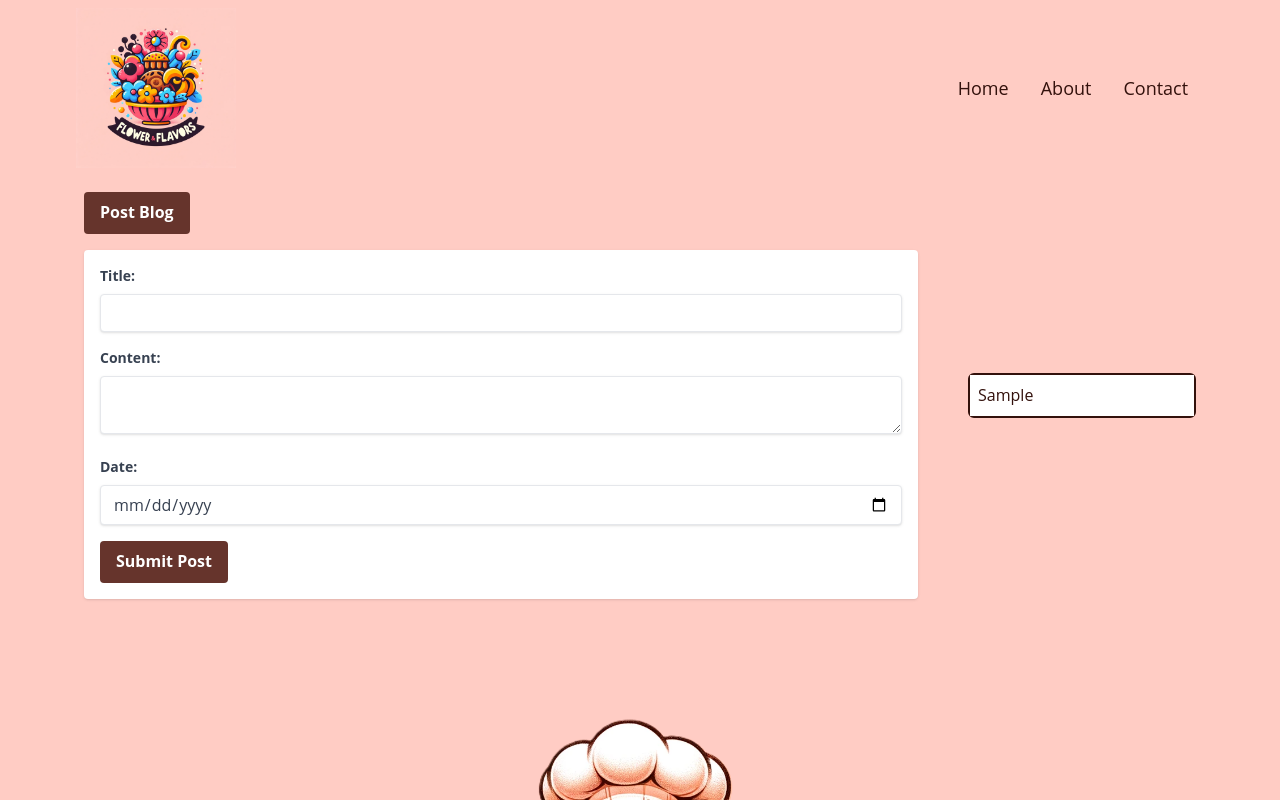
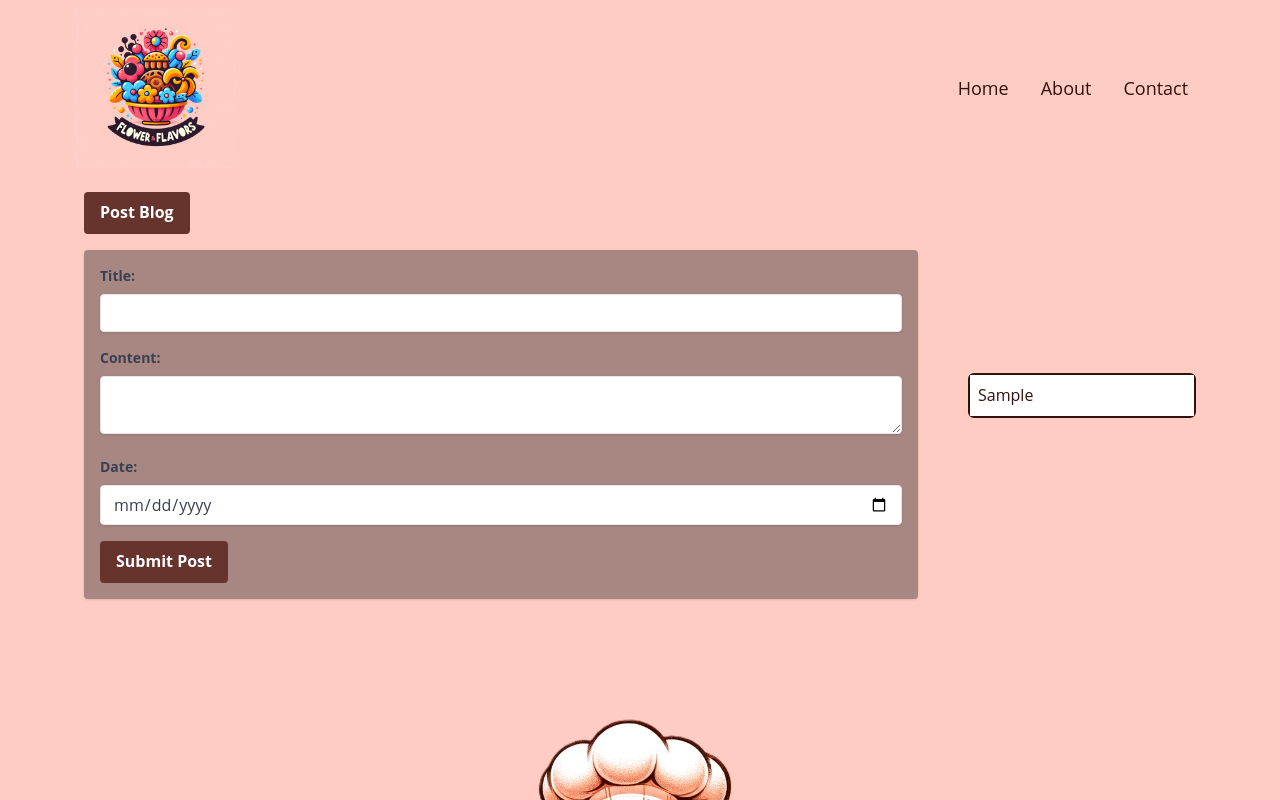
Before and after one commit to rylandsherman1/flower-and-flavor-blog, a React (Create React App) app: page / in a window 1280 px wide. Both pictures are taken after typing "Sample" into the empty fields and a click on the button "Post Blog". Shown: the top 800 px of the page. Built offline with nearby package versions, Linux system fonts and the light colour scheme; data requests are answered from the project's data file.

Commit message:
submit post background

```diff
--- a/src/components/BlogSubmitForm.js
+++ b/src/components/BlogSubmitForm.js
@@ -37,7 +37,7 @@ const BlogSubmitForm = ({ onPostSubmit }) => {
 
       {showForm && (
         <form
-          className="mt-4 p-4 bg-white rounded shadow"
+          className="mt-4 p-4 bg-custom-post-bg rounded shadow"
           onSubmit={handleSubmit}
         >
           <div className="mb-4">
--- a/tailwind.config.js
+++ b/tailwind.config.js
@@ -8,6 +8,7 @@ module.exports = {
         "custom-darker-brown": "#33110c",
         "custom-peach": "#ffccc4",
         "custom-brown": "#66342c",
+        "custom-post-bg": "#a88782",
       },
     },
   },
```
